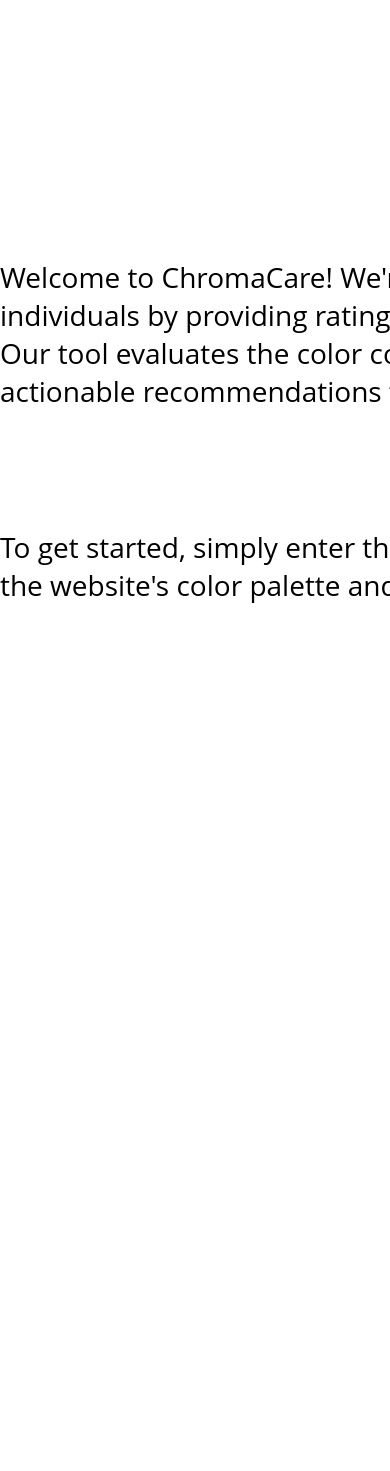
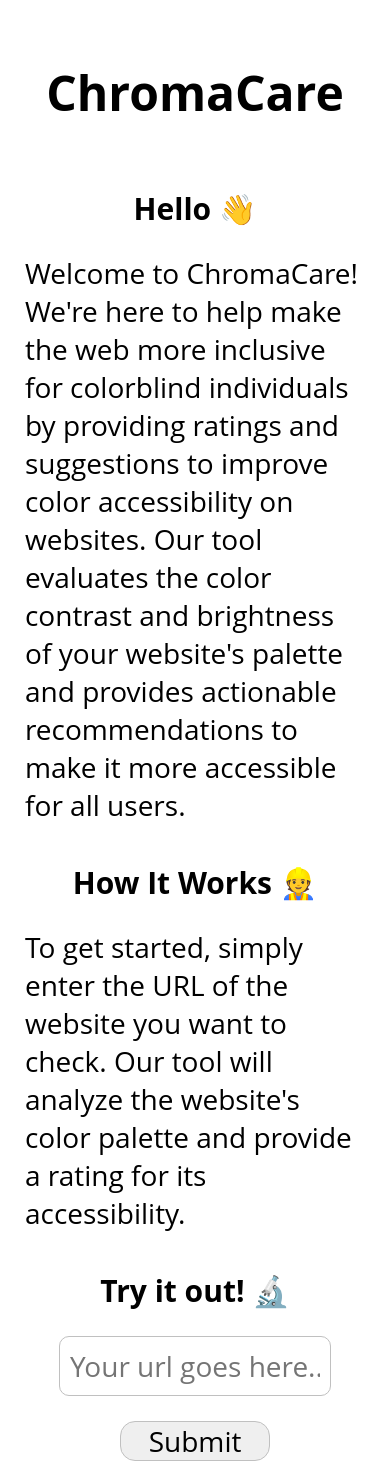
Before and after one commit to 1mpossible-code/ChromaCare, a Flask app: page / in a window 390 px wide; the page is wider, and only the part inside the window is pictured. Before the commit the page ends 603 px from the top of that part, so only its background shows below. Run offline with Flask 2, Linux system fonts and the light colour scheme.

Commit message:
Create mobile design.

```diff
--- a/app/static/style.css
+++ b/app/static/style.css
@@ -121,3 +121,40 @@ th {
     margin-bottom: 50px;
     text-align: center;
 }
+
+@media screen and (max-width: 1200px) {
+    .table {
+        width: 100%;
+    }
+
+    main {
+        width: 700px;
+    }
+}
+
+@media screen and (max-width: 700px) {
+
+    main {
+        padding: 10px;
+        width: 360px;
+    }
+    .url {
+        width: 80%;
+    }
+    .url-wrap {
+        display: flex;
+        justify-content: center;
+    }
+    .table {
+        font-size: 16px;
+    }
+    tr, th, td {
+        font-size: 16px;
+    }
+    h2 {
+        font-size: 30px;
+    }
+    h2 a {
+        font-size: 30px;
+    }
+}
--- a/app/templates/index.html
+++ b/app/templates/index.html
@@ -32,7 +32,7 @@
     <section>
         <h2 id="try">Try it out! 🔬</h2>
         <form action="#try" method="post">
-            <div>
+            <div class="url-wrap">
                 <input class="url" type="text" id="url" name="url" placeholder="Your url goes here..." required>
             </div>
             <div>
```
